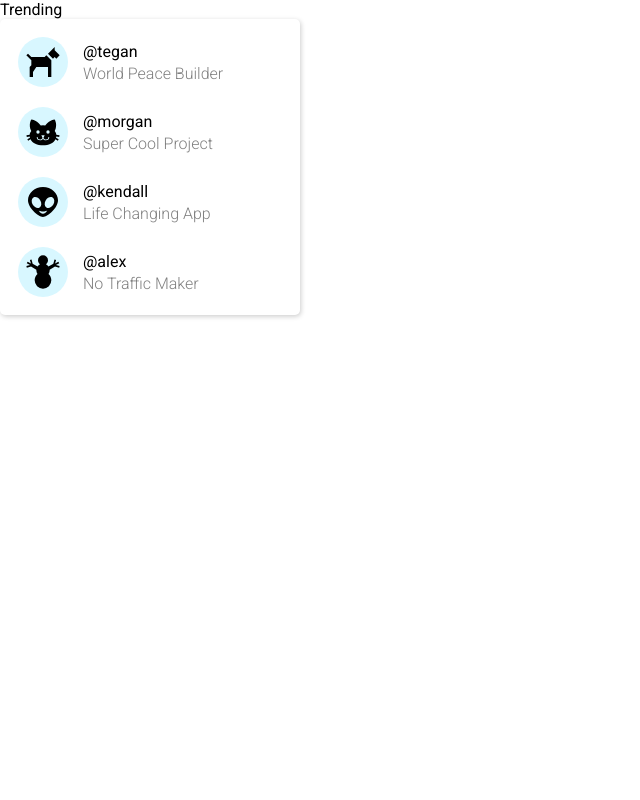
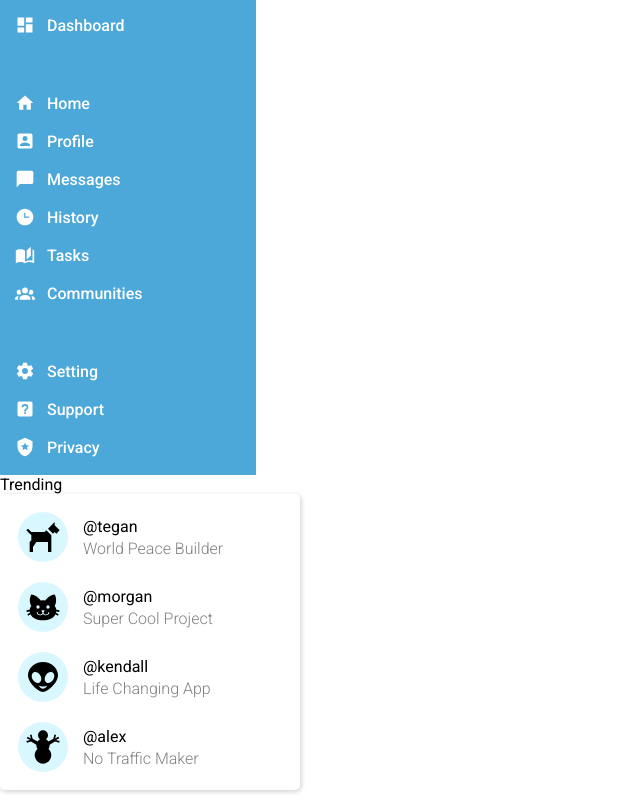
Before and after one commit to Sulemank-1/odin-admin-dashboard, a plain HTML site: page index.html in a window 1280 px wide. Shown: the whole page, without its empty margins (0-640 px from the left). Drawn offline with Linux system fonts and the light colour scheme.

Commit message:
Style the 'Dashboard' part
Style it using flexbox

```diff
--- a/index.html
+++ b/index.html
@@ -13,6 +13,73 @@
     <title>Admin Dashboard</title>
   </head>
   <body>
+    <div class="container">
+      <div class="dashboard">
+        <div class="bottom-margin">
+          <img
+            src="assets/dashboard-svg/dashboard-icon.svg"
+            alt="dashboard-icon"
+          />
+          <p>dashboard</p>
+        </div>
+
+        <div>
+          <img src="assets/dashboard-svg/home-icon.svg" alt="home-icon" />
+          <p>Home</p>
+        </div>
+
+        <div>
+          <img src="assets/dashboard-svg/profile-icon.svg" alt="profile-icon" />
+          <p>Profile</p>
+        </div>
+
+        <div>
+          <img src="assets/dashboard-svg/message-icon.svg" alt="message-icon" />
+          <p>messages</p>
+        </div>
+
+        <div>
+          <img src="assets/dashboard-svg/history-icon.svg" alt="history-icon" />
+          <p>history</p>
+        </div>
+
+        <div class="tasks">
+          <img src="assets/dashboard-svg/tasks-icon.svg" alt="tasks-icon" />
+          <p>tasks</p>
+        </div>
+
+        <div class="bottom-margin">
+          <img
+            src="assets/dashboard-svg/communities-icon.svg"
+            alt="communities-icon"
+          />
+          <p>communities</p>
+        </div>
+
+        <div>
+          <img
+            src="assets/dashboard-svg/settings-icon.svg"
+            alt="settings-icon"
+          />
+          <p>setting</p>
+        </div>
+
+        <div>
+          <img src="assets/dashboard-svg/support-icon.svg" alt="support-icon" />
+          <p>support</p>
+        </div>
+
+        <div>
+          <img src="assets/dashboard-svg/privacy-icon.svg" alt="privacy-icon" />
+          <p>privacy</p>
+        </div>
+
+        <div class="dashboard-right"></div>
+      </div>
+
+      <div class="head"></div>
+    </div>
+
     <div class="trending-container">
       <span class="trending-text">Trending</span>
       <div class="trending box-shadow">
--- a/style.css
+++ b/style.css
@@ -21,6 +21,41 @@ body{
 
 .trending-text{
   font-weight: 400;
+}
+
+.container{
+  display: grid;
+  grid-template-columns: 1fr 4fr;
+}
+
+.dashboard{
+  display: flex;
+  gap: 18px;
+  padding-top: 15px;
+  padding-left: 15px;
+  flex-direction: column;
+  background-color: #4DA8DA;
+  color: white;
+}
+
+.dashboard div{
+  display: flex;
+  gap: 12px;
+  align-items: center;
+}
+
+.bottom-margin{
+  margin-bottom: 40px;
+}
+
+.dashboard img{
+  width: 20px;
+  filter: invert(100%) sepia(100%) saturate(0%) hue-rotate(240deg) brightness(100%) contrast(100%);
+}
+
+.dashboard p {
+  text-transform: capitalize;
+  font-weight: 500;
 }
 
 .trending{
--- /dev/null
+++ b/test.css
@@ -0,0 +1,46 @@
+*{
+  margin: 0;
+  padding: 0;
+  box-sizing: border-box;
+}
+
+.dashboard-middle{
+  width: 300px;
+  border: 1px dotted blue;
+  display: grid;
+  grid-template-columns: 1fr 4fr;
+  /* align-items: center; */
+  /* justify-items: center; */
+}
+
+
+
+img{
+  width: 40px;
+  align-self: center;
+  padding-left: 15px;
+}
+
+.dashboard{
+  display: flex;
+  margin-top: 100px;
+  gap: 20px;
+  flex-direction: column;
+}
+
+
+
+.dashboard div{
+  display: flex;
+  gap: 15px;
+  align-items: center;
+}
+
+.bottom-margin{
+  margin-bottom: 50px;
+}
+
+p{
+  text-transform: capitalize;
+  font-weight: 600;
+}
```
Also changed, not shown: test.html (added, +93 -0 lines), assets/dashboard-svg/communities-icon.svg (added), assets/dashboard-svg/dashboard-icon.svg (added), assets/dashboard-svg/history-icon.svg (added), assets/dashboard-svg/home-icon.svg (added), assets/dashboard-svg/message-icon.svg (added), assets/dashboard-svg/privacy-icon.svg (added), assets/dashboard-svg/profile-icon.svg (added), assets/dashboard-svg/settings-icon.svg (added), assets/dashboard-svg/support-icon.svg (added), assets/dashboard-svg/tasks-icon.svg (added).
